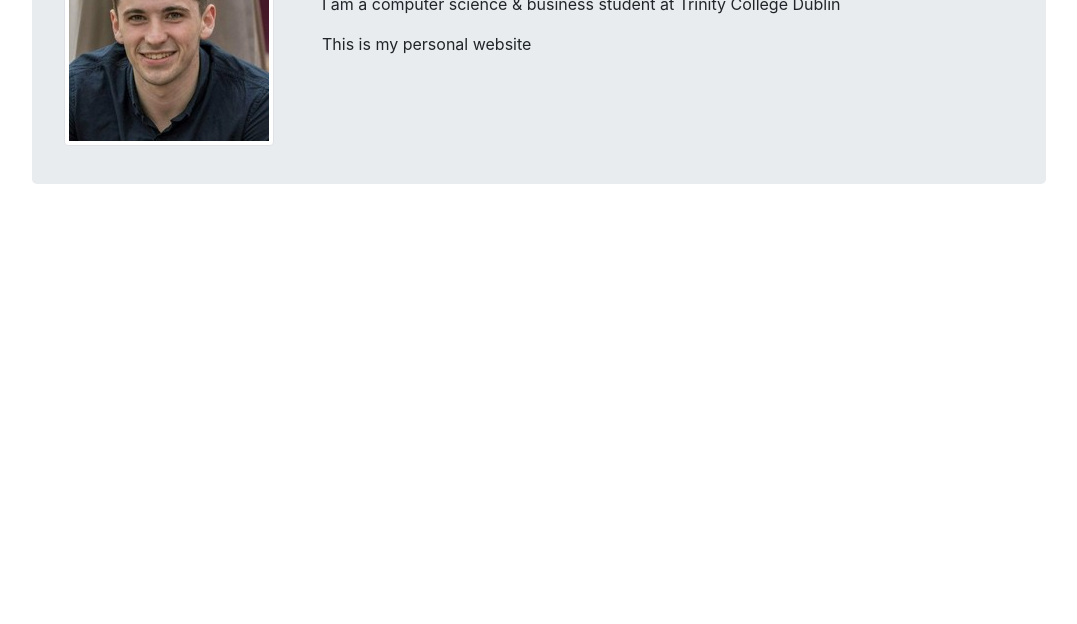
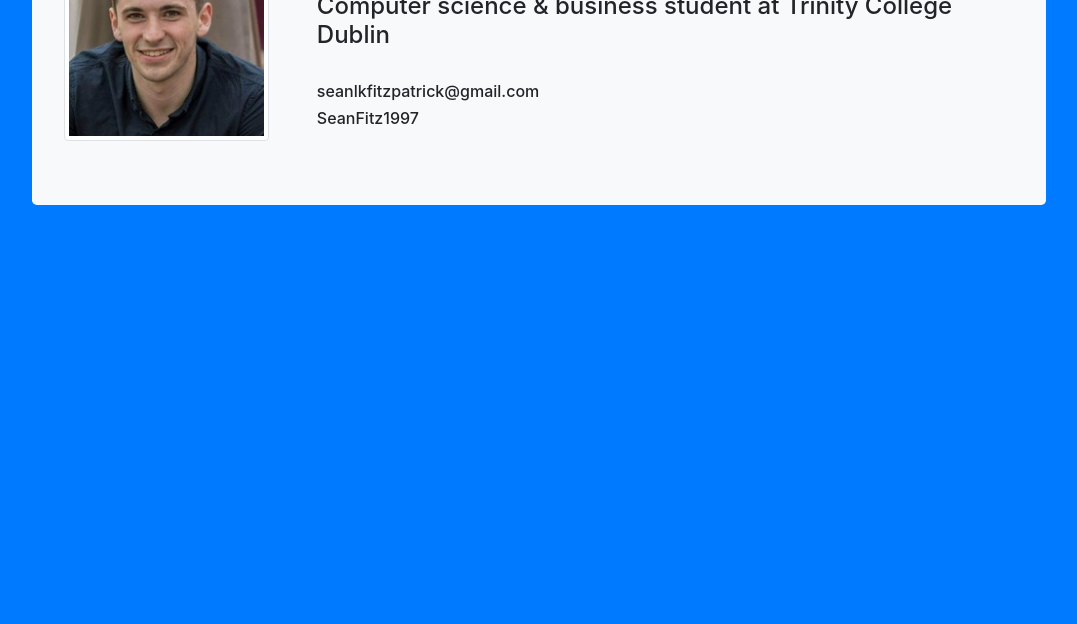
Before and after one commit to SeanFitz1997/PersonalWebsite, a plain HTML site: page index.html in a window 1280 px wide. Shown: the part 176-800 px from the top of the page, without its empty margins (101-1178 px from the left). Drawn offline with nearby package versions, Linux system fonts and the light colour scheme.

Commit message:
Adding Contact Details

```diff
--- a/index.html
+++ b/index.html
@@ -11,15 +11,20 @@
     <!------------------->
     <title>Sean Fitzpatrick</title>
 </head>
-<body class='container'>
+<body class='container bg-primary'>
 
     <!-- About me -->
-    <div class='jumbotron m-5'>
-        <img id='profile' src='./img/profile_img.jpg' class='img-thumbnail float-left mr-5'>
-        <h1>Sean Fitzpatrick</h1>
-        <p>I am a computer science & business student at Trinity College Dublin</p>
-        <p>This is my personal website</p>
-        <br><br>
+    <div class='jumbotron bg-light m-5 d-flex'>
+                <div class='d-flex'>
+                    <img id='profile' src='./img/profile_img.jpg' class='img-thumbnail'>
+                </div>
+                <div class='ml-5'>
+                        <h1>Sean Fitzpatrick</h1>
+                        <h4>Computer science & business student at Trinity College Dublin</h4>
+                        <br>
+                        <h6>seanlkfitzpatrick@gmail.com</h6>
+                        <h6>SeanFitz1997</h6>
+                </div>
     </div>
     <!-------------->
 
```
